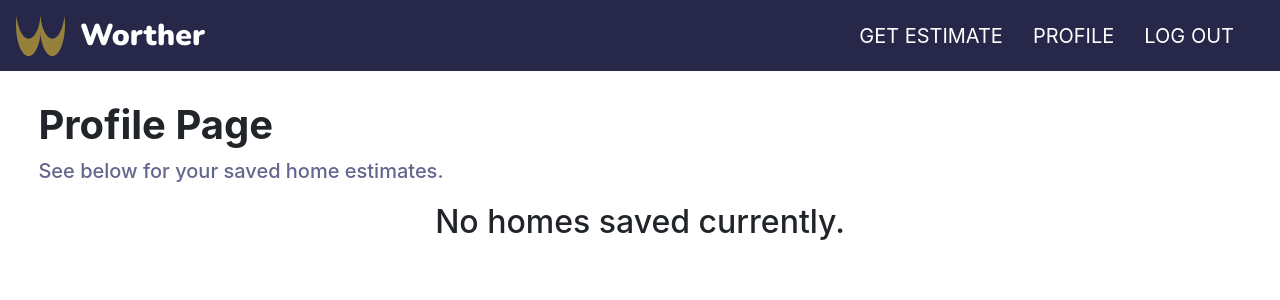
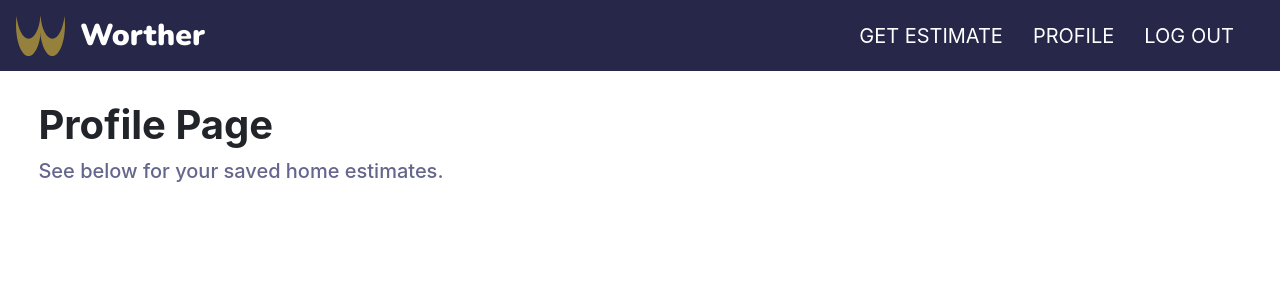
Before and after one commit to appraisers-bff/Frontend-Architects, a React (Create React App) app in the folder worther/: page /profile-page in a window 1280 px wide. Shown: the top 300 px of the page. Built offline with nearby package versions, Linux system fonts and the light colour scheme; sample sign-in values are in the browser's storage.

Commit message:
Update HousesList.js

```diff
--- a/worther/src/components/ProfilePage/HousesList.js
+++ b/worther/src/components/ProfilePage/HousesList.js
@@ -10,25 +10,17 @@ const HouseListDiv = styled.div`
 `;
 
 const HousesList = props => {
-  if(props.houses.length !== 0) {
   return (
     <HouseListDiv>
-        props.houses.map(house => (
+    {props.houses.map(house => (
       <House
         key={house.id}
         house={house}
         setUpdateForm={props.setUpdateForm}
       />
-        ))
+      ))}
     </HouseListDiv>
   )
-  } else {
-    return (
-      <HouseListDiv>
-        <h2>No homes saved currently.</h2>
-      </HouseListDiv>
-    )
-  }
 };
 
 export default HousesList;
```
Lines whose indentation alone changed are shown as unchanged.
